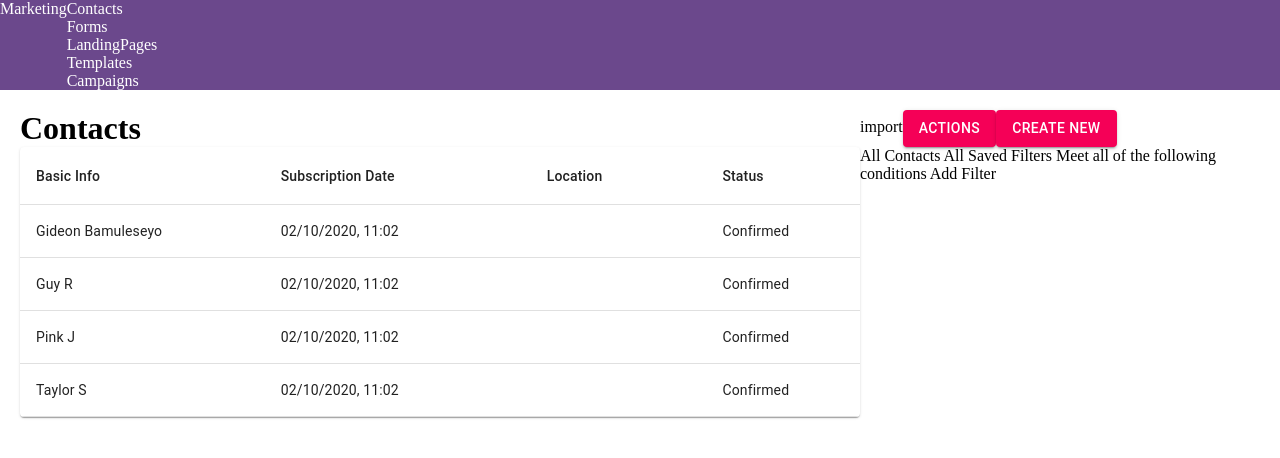
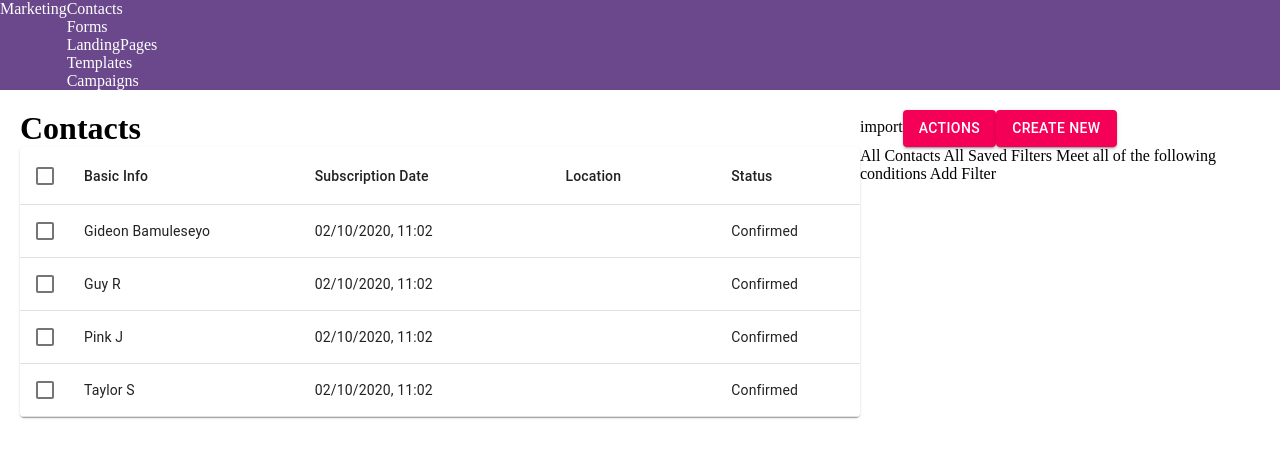
Before and after one commit to lytes20/engage-web, a React (Create React App) app: page / in a window 1280 px wide. Shown: the top 458 px of the page. Built offline with nearby package versions, Linux system fonts and the light colour scheme; the HTML template or start-up script is replaced by a standard one.

Commit message:
Add checkboxes

```diff
--- a/src/components/ContactsTable.jsx
+++ b/src/components/ContactsTable.jsx
@@ -7,6 +7,7 @@ import TableCell from "@material-ui/core/TableCell";
 import TableRow from "@material-ui/core/TableRow";
 import TableContainer from "@material-ui/core/TableContainer";
 import Paper from "@material-ui/core/Paper";
+import Checkbox from "@material-ui/core/Checkbox";
 import { withStyles } from "@material-ui/core/styles";
 
 import CustomTableHead from "./CustomTableHead";
@@ -19,12 +20,16 @@ export const CustomTableRow = withStyles({
   }
 })(TableRow);
 function ContactsTable(props) {
+
+  const [selected, setSelected] = React.useState([]);
   const [order, setOrder] = React.useState("asc");
   const [orderBy, setOrderBy] = React.useState("id");
 
   function handleOpenContactDetails(contact) {
     props.history.push("/contact-details");
   }
+
+  const isSelected = name => selected.indexOf(name) !== -1;
 
   return (
     <TableContainer component={Paper}>
@@ -35,18 +40,25 @@ function ContactsTable(props) {
           rowCount={contacts.length}
         />
         <TableBody>
-          {contacts.map(contact => (
+          {contacts.map(contact => {
+            const isItemSelected = isSelected(contact.name);
+            return (
               <CustomTableRow
                 hover
                 key={contact.name}
                 onClick={() => handleOpenContactDetails(contact)}
+                selected={isItemSelected}
               >
+                <TableCell padding="checkbox">
+                  <Checkbox checked={isItemSelected} />
+                </TableCell>
                 <TableCell>{contact.name}</TableCell>
                 <TableCell>{contact.date}</TableCell>
                 <TableCell>{contact.location}</TableCell>
                 <TableCell>{contact.status}</TableCell>
               </CustomTableRow>
-          ))}
+            );
+          })}
         </TableBody>
       </Table>
     </TableContainer>
--- a/src/components/CustomTableHead.jsx
+++ b/src/components/CustomTableHead.jsx
@@ -3,6 +3,7 @@ import TableHead from "@material-ui/core/TableHead";
 import TableRow from "@material-ui/core/TableRow";
 import TableCell from "@material-ui/core/TableCell";
 import TableSortLabel from "@material-ui/core/TableSortLabel";
+import Checkbox from '@material-ui/core/Checkbox';
 
 const headCells = [
   { id: "info", numeric: false, label: "Basic Info" },
@@ -12,7 +13,7 @@ const headCells = [
 ];
 
 function CustomTableHead(props) {
-  const { order, orderBy, onRequestSort } = props;
+  const { onSelectAllClick, order, orderBy, numSelected, rowCount, onRequestSort } = props;
   const createSortHandler = property => event => {
     onRequestSort(event, property);
   };
@@ -20,6 +21,14 @@ function CustomTableHead(props) {
   return (
     <TableHead>
       <TableRow>
+        <TableCell padding="checkbox">
+          <Checkbox
+            indeterminate={numSelected > 0 && numSelected < rowCount}
+            checked={rowCount > 0 && numSelected === rowCount}
+            onChange={onSelectAllClick}
+            inputProps={{ "aria-label": "select all desserts" }}
+          />
+        </TableCell>
         {headCells.map(headCell => (
           <TableCell
             key={headCell.id}
```
Lines whose indentation alone changed are shown as unchanged.
